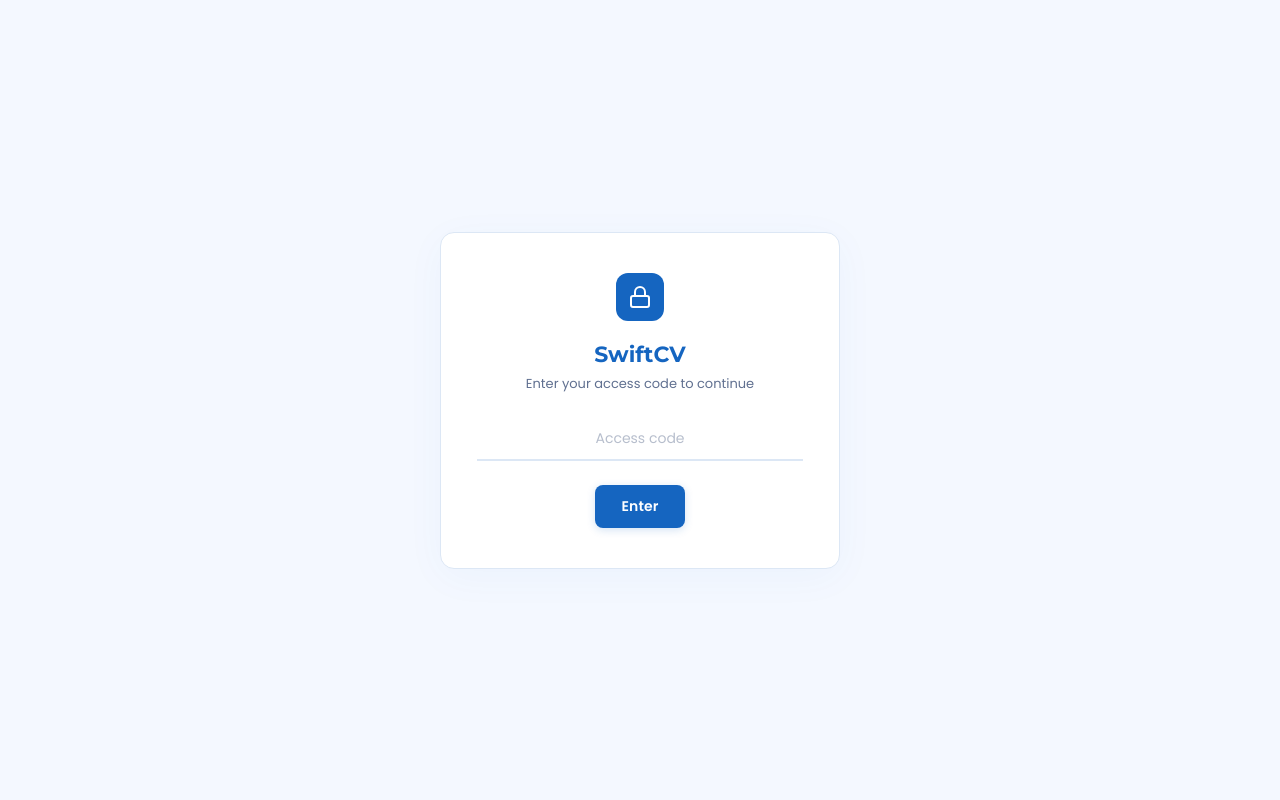
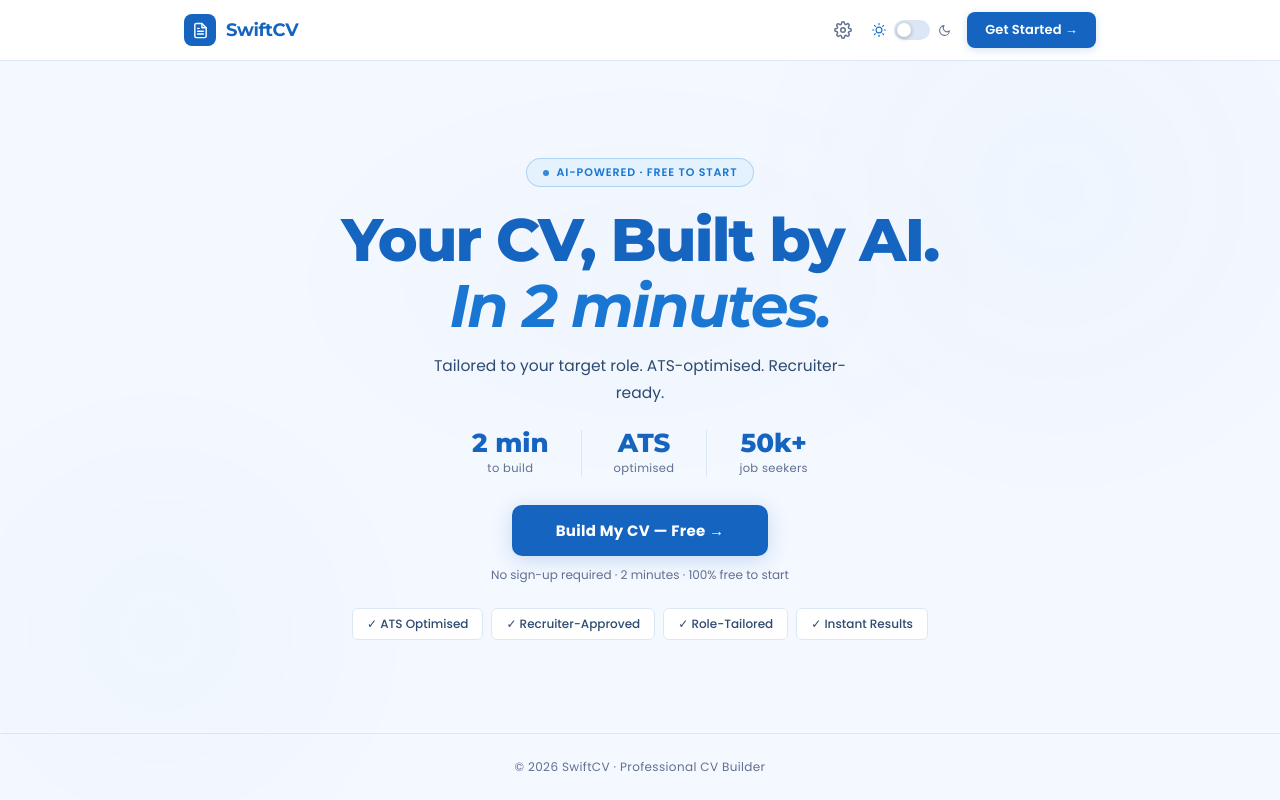
Before and after one commit to r400msy/resumeai, a React (Vite) app: page / in a window 1280 px wide. Built offline with nearby package versions, Linux system fonts and the light colour scheme.

Commit message:
remove code

```diff
--- a/src/App.jsx
+++ b/src/App.jsx
@@ -1270,12 +1270,7 @@ const TEST_FORM = {
   tone:"professional",
 };
 
-const ACCESS_CODE = "21wxafmaw15321wdfssdf32";
-
 export default function App() {
-  const [authed, setAuthed] = useState(false);
-  const [codeInput, setCodeInput] = useState("");
-  const [codeError, setCodeError] = useState(false);
   const [screen, setScreen] = useState("hero");
   const [step, setStep] = useState(0);
   const [maxStep, setMaxStep] = useState(0);
@@ -1295,47 +1290,6 @@ export default function App() {
 
   const t = themes[mode];
   const reset = () => { setStep(0); setMaxStep(0); setForm(initForm); setScreen("hero"); };
-
-  const handleCode = () => {
-    if (codeInput.trim() === ACCESS_CODE) {
-      setAuthed(true);
-      setCodeError(false);
-    } else {
-      setCodeError(true);
-    }
-  };
-
-  if (!authed) {
-    return (
-      <Ctx.Provider value={t}>
-        <style>{fonts + buildCss(t)}</style>
-        <div style={{ minHeight:"100vh", display:"flex", alignItems:"center", justifyContent:"center", background:t.bg, fontFamily:"'Poppins',sans-serif" }}>
-          <div style={{ background:t.surface, border:`1px solid ${t.border}`, borderRadius:14, padding:"40px 36px", width:"100%", maxWidth:400, textAlign:"center", boxShadow:`0 8px 40px ${t.primary}0a` }}>
-            <div style={{ width:48, height:48, borderRadius:12, background:t.primary, display:"inline-flex", alignItems:"center", justifyContent:"center", marginBottom:20 }}>
-              <svg width="24" height="24" viewBox="0 0 24 24" fill="none" stroke={t.primaryFg} strokeWidth="2" strokeLinecap="round" strokeLinejoin="round">
-                <rect x="3" y="11" width="18" height="11" rx="2" ry="2"/><path d="M7 11V7a5 5 0 0 1 10 0v4"/>
-              </svg>
-            </div>
-            <h2 style={{ fontFamily:"'Montserrat',sans-serif", fontSize:22, fontWeight:700, color:t.primary, marginBottom:6 }}>{BRAND}</h2>
-            <p style={{ fontSize:13, color:t.textSoft, marginBottom:24 }}>Enter your access code to continue</p>
-            <input
-              type="password"
-              value={codeInput}
-              onChange={e => { setCodeInput(e.target.value); setCodeError(false); }}
-              onKeyDown={e => e.key === "Enter" && handleCode()}
-              placeholder="Access code"
-              className="field-input"
-              style={{ textAlign:"center", marginBottom:8, ...(codeError ? { borderBottomColor:t.errText } : {}) }}
-            />
-            {codeError && <p style={{ fontSize:12, color:t.errText, fontWeight:500, marginBottom:12 }}>Invalid access code</p>}
-            <div style={{ marginTop:16 }}>
-              <Btn onClick={handleCode}>Enter</Btn>
-            </div>
-          </div>
-        </div>
-      </Ctx.Provider>
-    );
-  }
 
   return (
     <Ctx.Provider value={t}>
```
